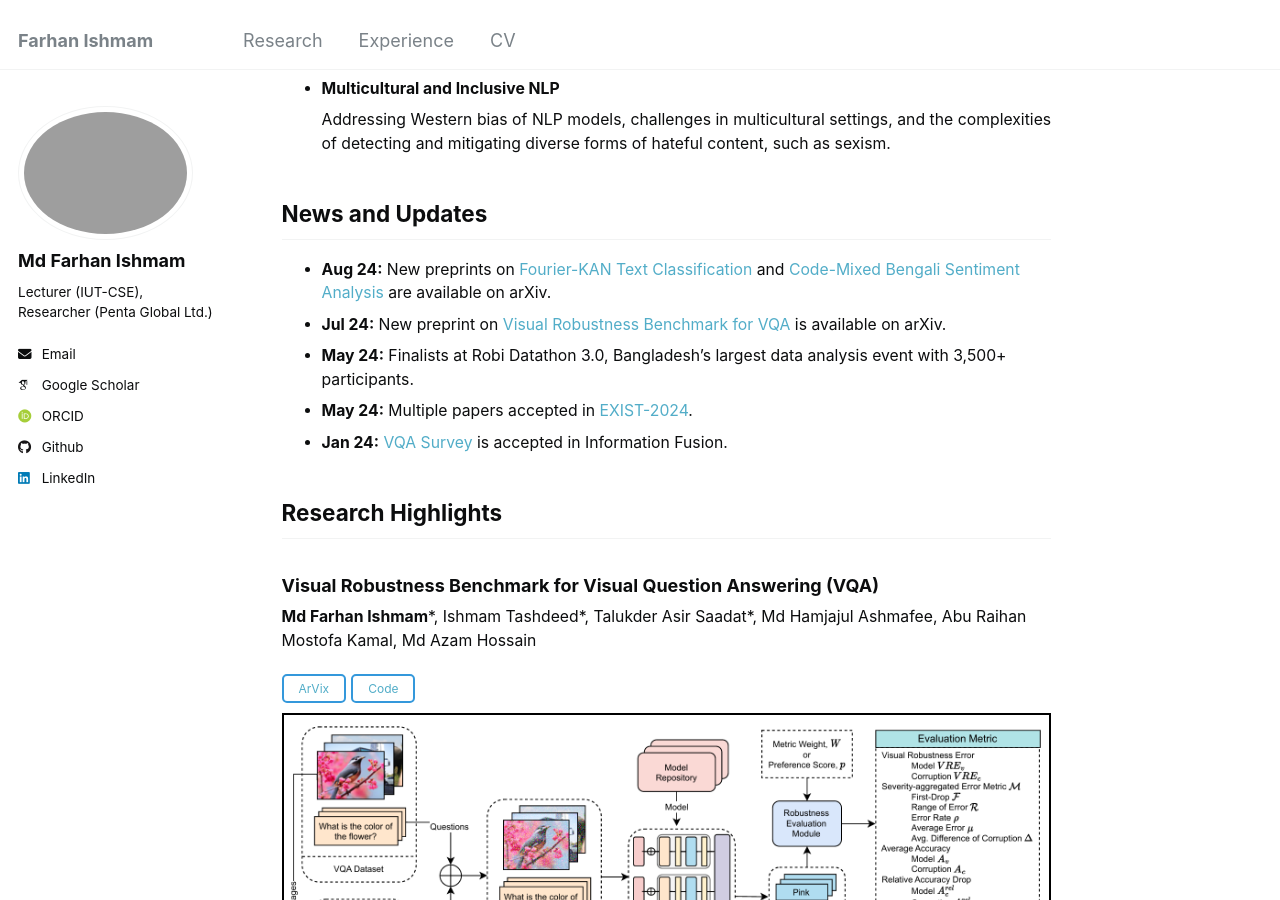
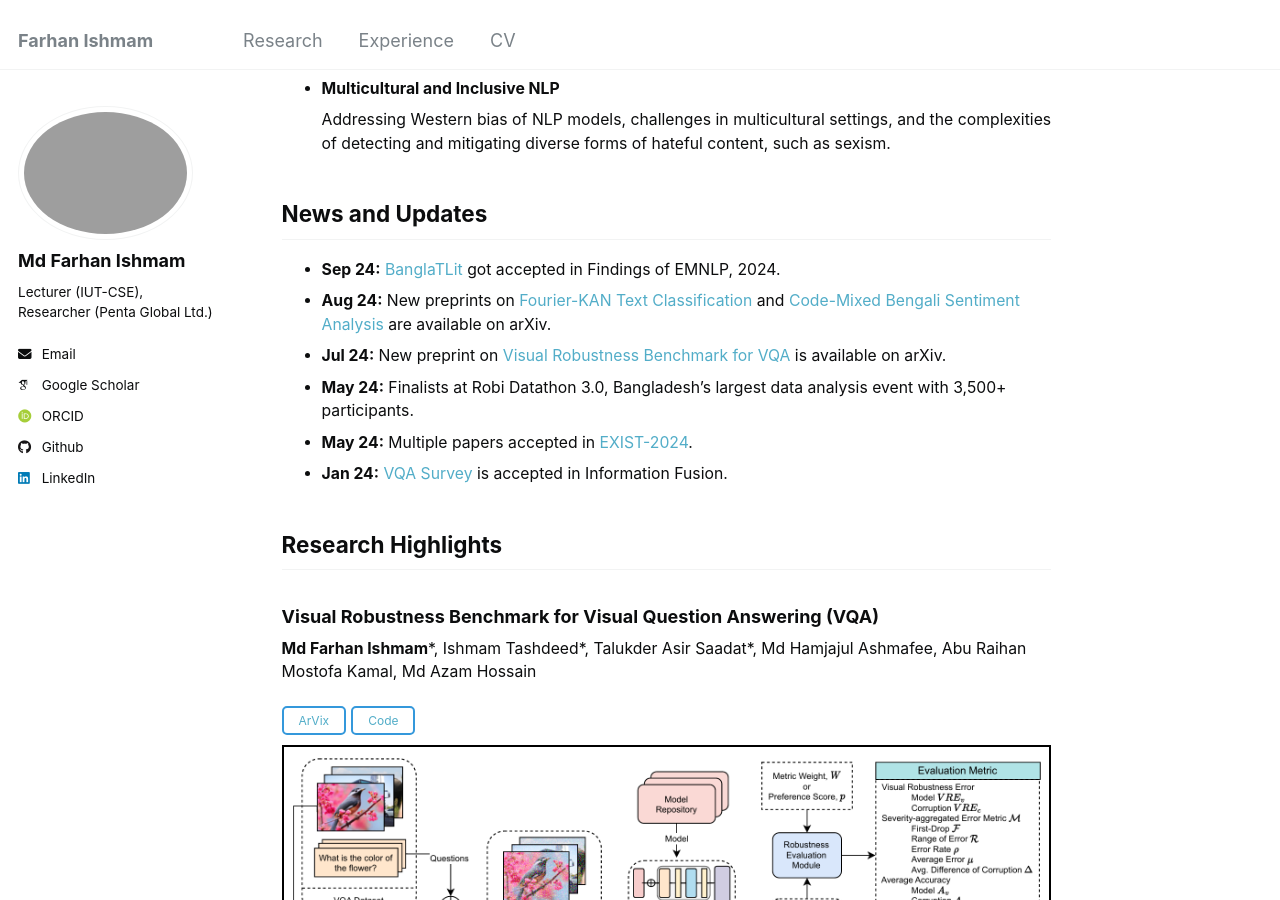
Before and after one commit to farhanishmam/farhanishmam.github.io, a Jekyll site: the page built from _pages/about.md, in a window 1280 px wide and 900 px high, scrolled down 527 px. Built offline with Jekyll 4.4.1, drawn with Linux system fonts in a browser that asks for light colours; some web fonts are replaced.

Commit message:
Update about.md

```diff
--- a/_pages/about.md
+++ b/_pages/about.md
@@ -63,7 +63,7 @@
   <p class="justified-text"> Addressing Western bias of NLP models, challenges in multicultural settings, and the complexities of detecting and mitigating diverse forms of hateful content, such as sexism. </p>
 </ul>
 <h2>News and Updates</h2>
-
+- **Sep 24:** <a href="https://github.com/farhanishmam/BanglaTLit">BanglaTLit</a> got accepted in Findings of EMNLP, 2024.
 - **Aug 24:** New preprints on <a href="https://arxiv.org/abs/2408.08803">Fourier-KAN Text Classification</a> and <a href="https://arxiv.org/abs/2408.08964">Code-Mixed Bengali Sentiment Analysis</a> are available on arXiv.
 - **Jul 24:** New preprint on <a href="https://arxiv.org/abs/2407.03386">Visual Robustness Benchmark for VQA</a> is available on arXiv.
 - **May 24:** Finalists at Robi Datathon 3.0, Bangladesh's largest data analysis event with 3,500+ participants.
@@ -119,6 +119,8 @@
 Md Fahim\*, Fariha Tanjim Shifat\*, <b>Md Farhan Ishmam</b>\*, Deeparghya Dutta Barua, Fabiha Haider, Md Sakib Ul Rahman Sourove, Farhad Alam Bhuiyan
 <br>
 <body>
+<button class="transparent-button" onclick="window.location.href=''"> EMNLP Findings 2024 </button>
+
 <button class="transparent-button" onclick="window.location.href='https://github.com/farhanishmam/BanglaTLit'">
     <a href="https://github.com/farhanishmam/BanglaTLit">Code</a>
 </button> </body>
```
